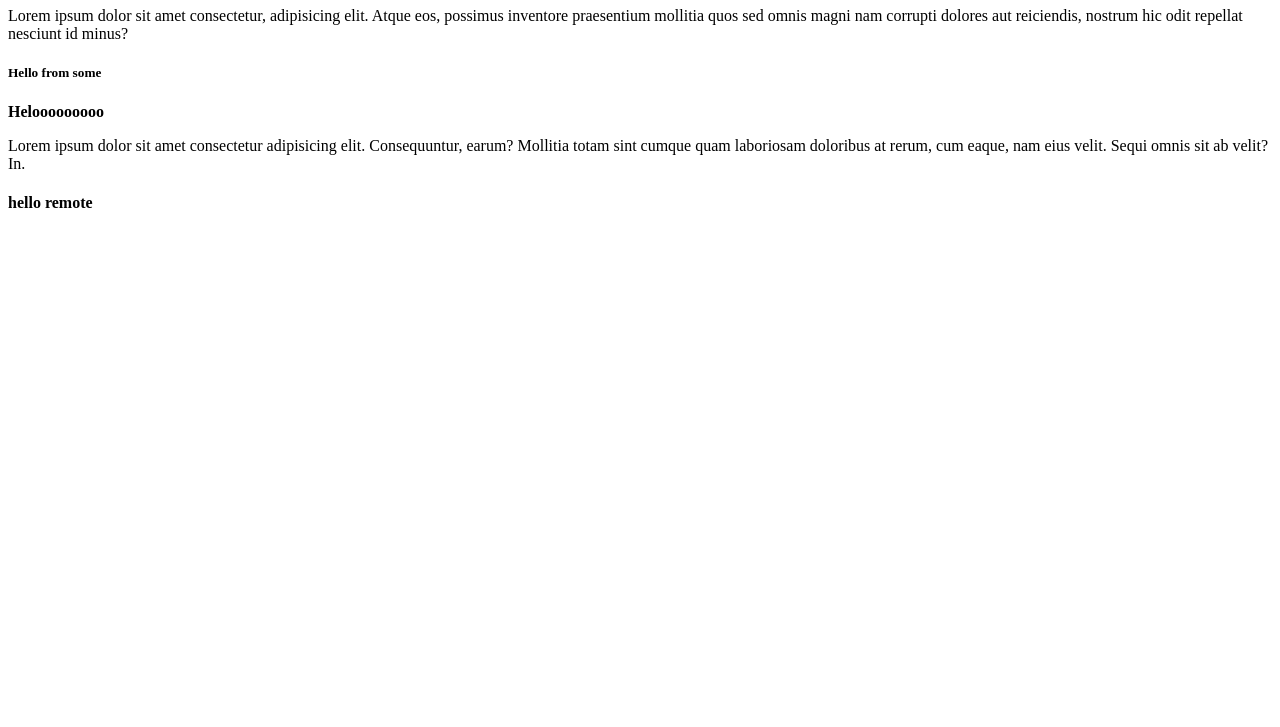
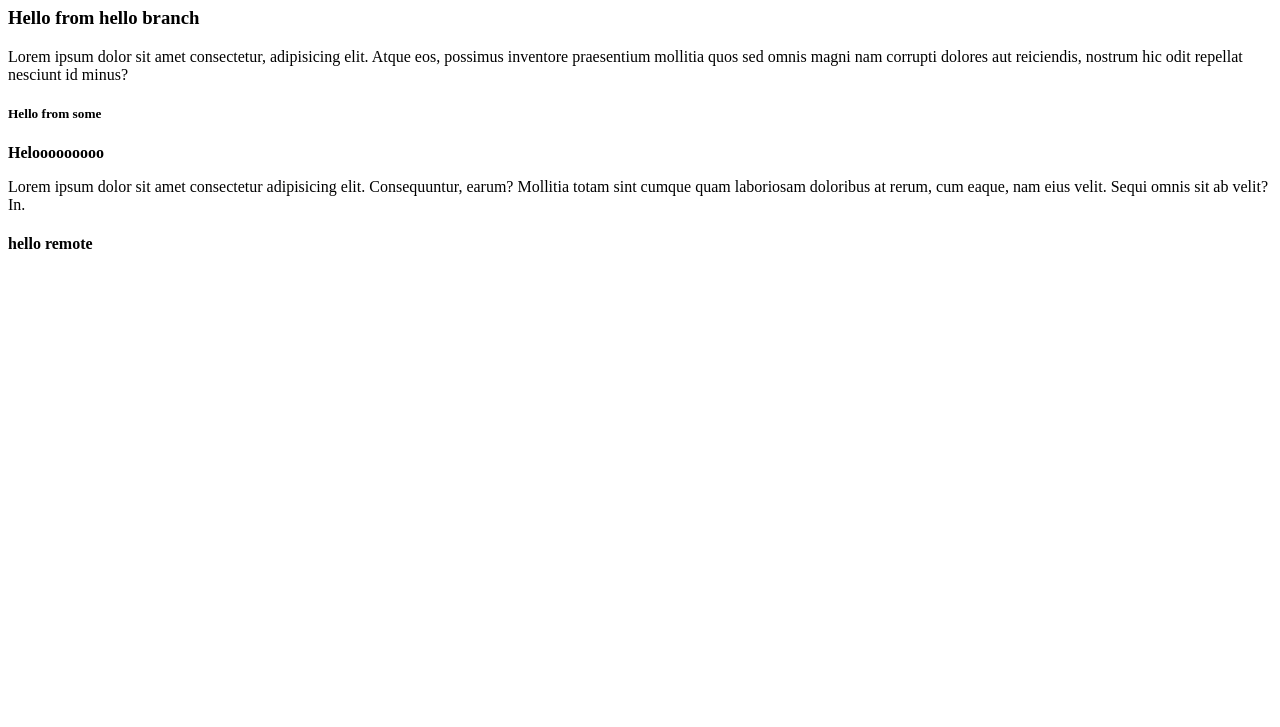
Before and after one commit to abdutech1/git-practice-extension, a plain HTML site: page index.html in a window 1280 px wide. Shown: the part 73-800 px from the top of the page. Drawn offline with Linux system fonts and the light colour scheme.

Commit message:
update hello branch

```diff
--- a/index.html
+++ b/index.html
@@ -7,6 +7,7 @@
 </head>
 <body>
   <h1>Hello github</h1>
+  <h3>Hello from hello branch</h3>
   <p>Lorem ipsum dolor sit amet consectetur, adipisicing elit. Atque eos, possimus inventore praesentium mollitia quos sed omnis magni nam corrupti dolores aut reiciendis, nostrum hic odit repellat nesciunt id minus?</p>
   <h5>Hello from some</h5>
   <b>Helooooooooo</b>
```
